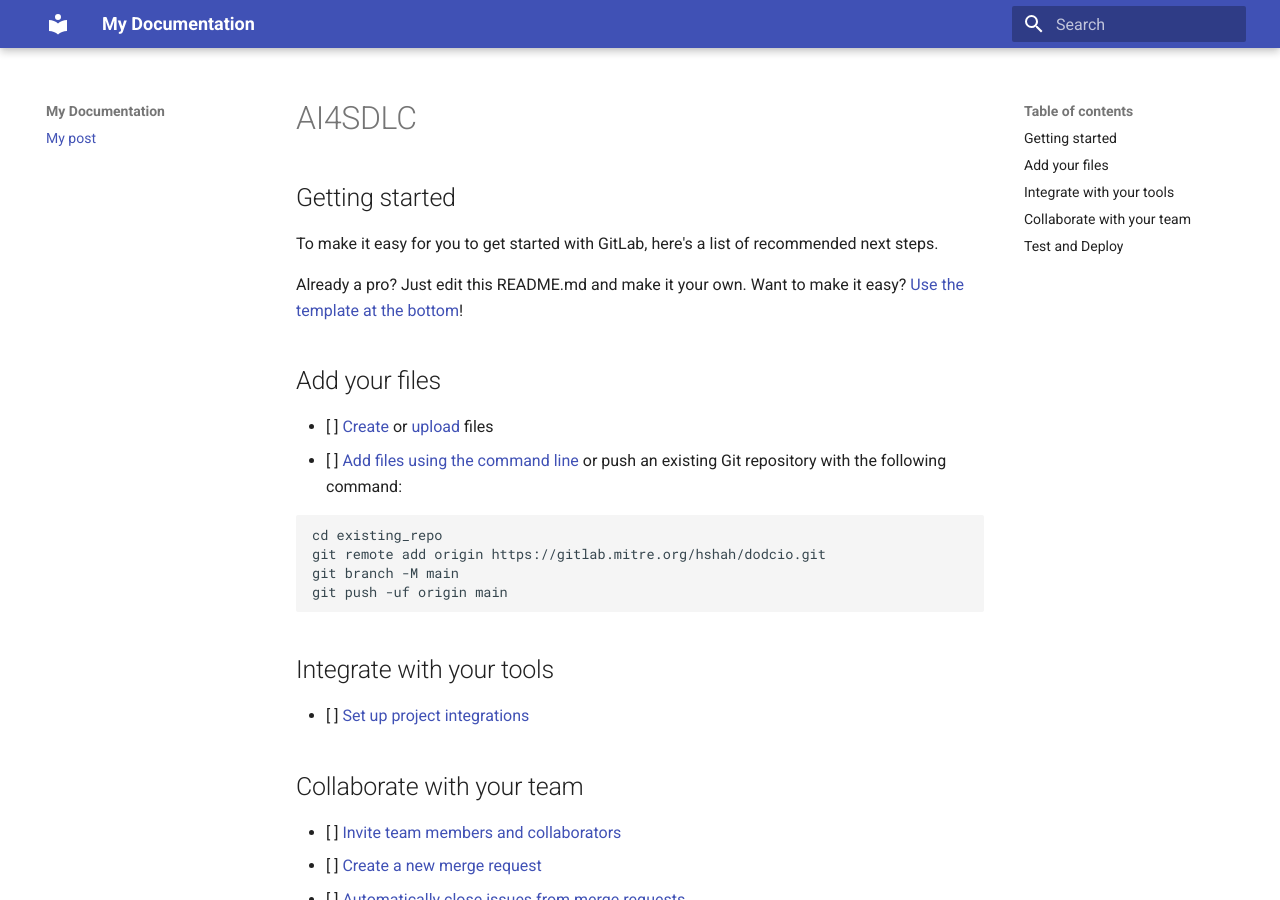
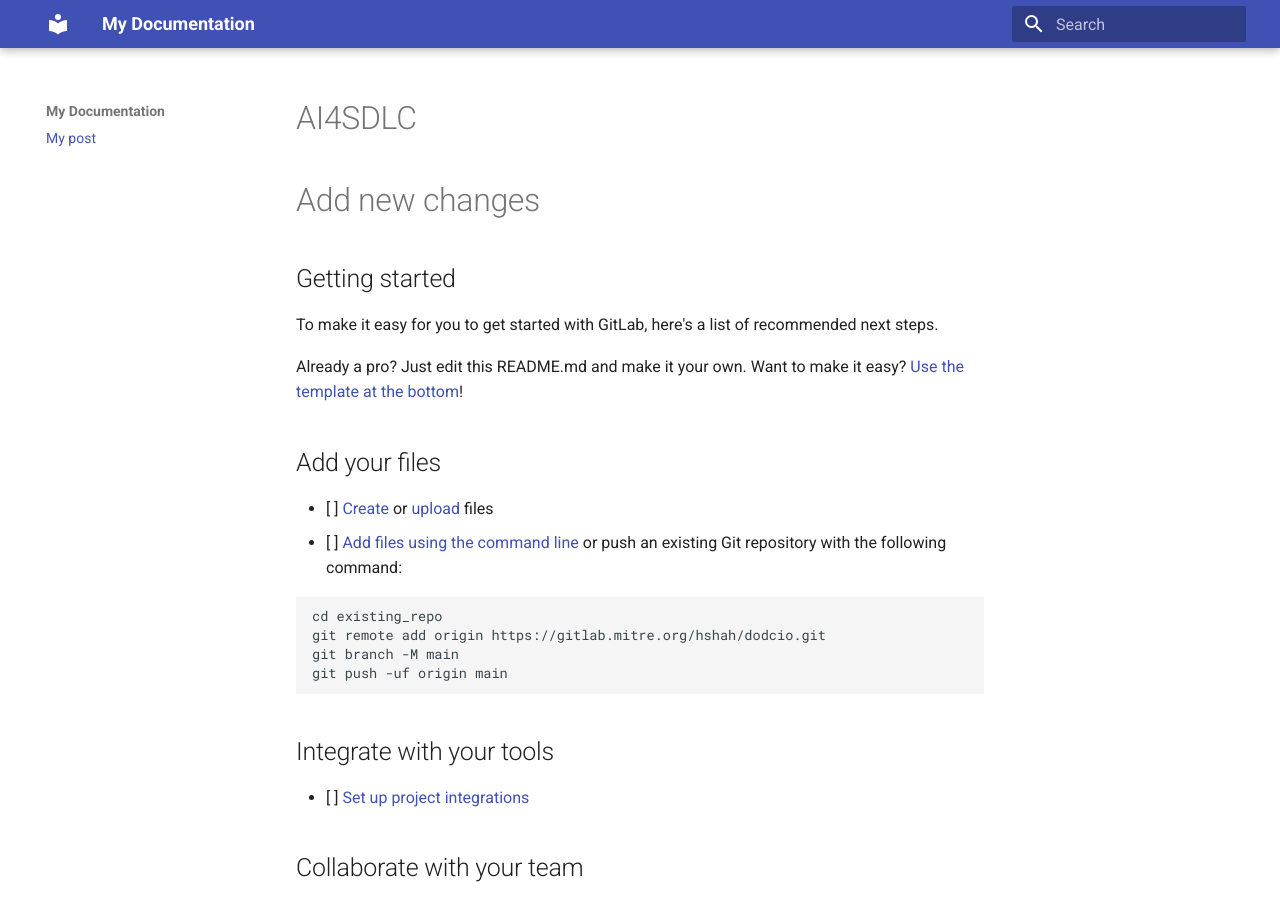
Before and after one commit to Code-dot-mil/two-steps-eval, an MkDocs documentation site: the page built from docs/index.md, in a window 1280 px wide and 900 px high. Built offline with MkDocs 1.6.1 and Material for MkDocs 9.7.7, drawn with Linux system fonts in a browser that asks for light colours.

Commit message:
Add new changes

```diff
--- a/docs/index.md
+++ b/docs/index.md
@@ -3,7 +3,7 @@
 author: That Would Be Me
 ---
 # AI4SDLC
-
+# Add new changes
 
 ## Getting started
 
```
